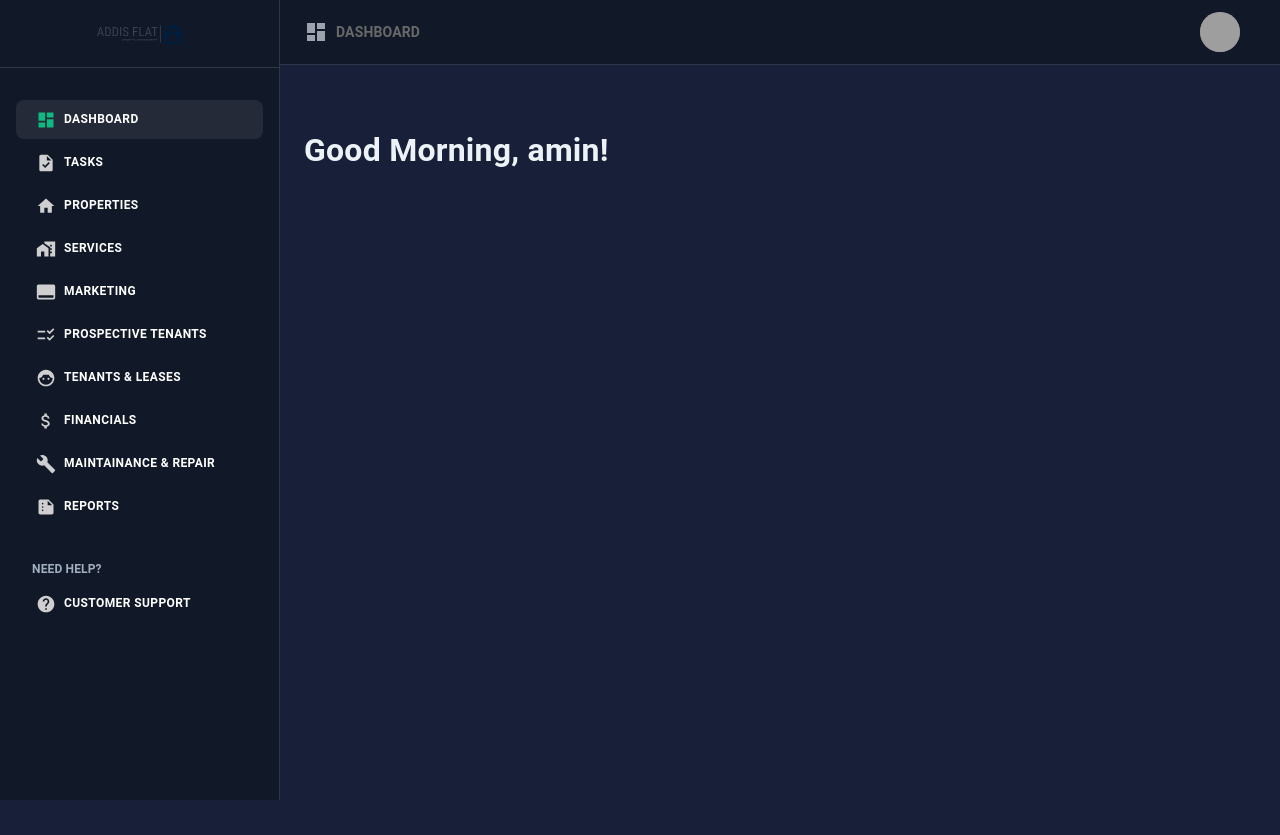
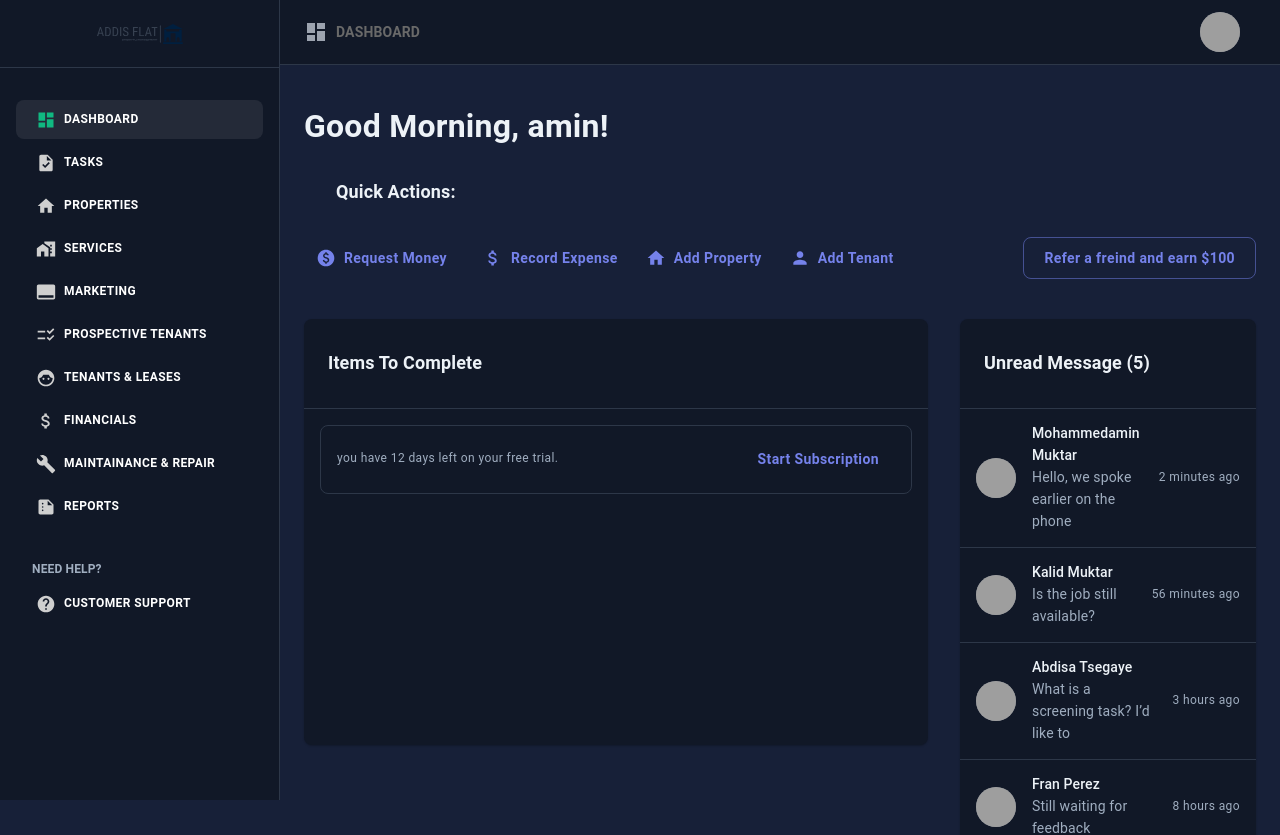
Before and after one commit to omni-saas/addis-flat, a Next.js app: page /dashboard in a window 1280 px wide. Shown: the top 835 px of the page. Before the commit the page ends 800 px from the top, so only its background shows below. Built offline with nearby package versions, Linux system fonts and the light colour scheme; no server answers; grey boxes are pictures that could not be loaded.

Commit message:
dashboard landing page overview with unread messages

```diff
--- a/app/dashboard/page.tsx
+++ b/app/dashboard/page.tsx
@@ -1,7 +1,13 @@
 'use client'
 
-import { Box, Container, Typography } from "@mui/material";
-
+import { Box, Button, Container, Grid, Typography } from "@mui/material";
+import PaidIcon from '@mui/icons-material/Paid';
+import AttachMoneyIcon from '@mui/icons-material/AttachMoney';
+import HomeIcon from '@mui/icons-material/Home';
+import PersonIcon from '@mui/icons-material/Person';
+import ItemToComplete from "@/components/dashboard-overview/items-to-complete";
+import UnreadMessage from "@/components/dashboard-overview/unread-message";
+import MaintainanceRequest from "@/components/dashboard-overview/maintenance-request";
 
 export default function Dashboard() {
   return (
@@ -9,11 +15,81 @@ export default function Dashboard() {
       component="main"
       sx={{
         flexGrow: 1,
-        py:8
+        py:5
       }}
     >
       <Container maxWidth="xl">
         <Typography variant="h4"> Good Morning, amin! </Typography>
+        <Box sx={{
+          p:4,
+        }}>
+          <Typography variant="h6">
+            Quick Actions:
+          </Typography>
+        </Box>
+        <Grid container justifyContent="space-between" spacing={4} sx={{mb:5}}>
+          <Grid item>
+              <Box
+              sx={{
+                m:-1,
+                // mt:3
+              }}
+            >
+              <Button
+              startIcon={<PaidIcon fontSize="medium" />}
+              sx={{ m:1 }}
+              >
+                Request Money
+              </Button>
+              <Button
+                startIcon={<AttachMoneyIcon fontSize="medium" />}
+              >
+                Record Expense
+              </Button>
+              <Button
+              startIcon={<HomeIcon fontSize="medium"/>}
+              >
+                Add Property
+              </Button>
+              <Button
+              startIcon={<PersonIcon fontSize="medium"/>}
+              >
+                Add Tenant
+              </Button>
+            </Box>
+          </Grid>
+          <Grid item>
+            <Button variant="outlined">
+              Refer a freind and earn $100
+            </Button>
+          </Grid>
+        </Grid>
+        <Grid container spacing={4}>
+              <Grid
+                item
+                md={8}
+                xs={12}
+              >
+                <ItemToComplete />
+              </Grid>
+              <Grid
+                item
+                md={4}
+                xs={12}
+              >
+                <UnreadMessage />
+                <MaintainanceRequest />
+              </Grid>
+        </Grid>
+        <Grid container spacing={4}>
+              <Grid
+                item
+                md={8}
+                xs={12}
+              >
+
+              </Grid>
+        </Grid>
       </Container>
     </Box>
   );
--- /dev/null
+++ b/components/dashboard-overview/items-to-complete.tsx
@@ -0,0 +1,46 @@
+import { Box, Button, Card, CardHeader, Divider, Typography } from "@mui/material";
+import { type FC } from "react";
+
+
+
+const ItemToComplete:FC = () =>{
+  return (
+    <Card>
+      <CardHeader
+        title="Items To Complete"
+      />
+      <Divider />
+        <Box
+          sx={{
+            height:336,
+            minWidth:500,
+            p:2
+          }}
+        >
+          <Card
+              variant="outlined"
+            >
+            <Box
+              sx={{
+                alignItems:'center',
+                display:'flex',
+                justifyContent:'space-between',
+                flexWrap:'wrap',
+                px:2,
+                py:1.5
+              }}
+            >
+                <Typography color="textSecondary" variant="caption">
+                  you have 12 days left on your free trial.
+                </Typography>
+                <Button>
+                  Start Subscription
+                </Button>
+            </Box>
+          </Card>
+        </Box>
+    </Card>
+  );
+}
+
+export default ItemToComplete;
--- /dev/null
+++ b/components/dashboard-overview/maintenance-request.tsx
@@ -0,0 +1,21 @@
+import { Card, CardHeader, Divider, } from '@mui/material';
+import type { FC } from 'react';
+
+
+
+
+const MaintainanceRequest:FC=()=>{
+  return (
+    <>
+
+    <Card>
+      <CardHeader
+        title={`Maintainance Request`}
+      />
+      <Divider />
+
+    </Card>
+    </>
+  );
+}
+export default MaintainanceRequest;
--- /dev/null
+++ b/components/dashboard-overview/unread-message.tsx
@@ -0,0 +1,84 @@
+import { Avatar, Box, Button, Card, CardHeader, Divider, List, ListItem, ListItemAvatar, ListItemText, Typography } from '@mui/material';
+import type { FC } from 'react';
+import { messages } from '@/fake-api/message';
+import { formatDistanceToNowStrict } from 'date-fns';
+
+
+
+
+const UnreadMessage:FC=()=>{
+  return (
+    <>
+    <Card sx={{
+      mb:5
+    }}>
+      <CardHeader
+        title={`Unread Message (${messages.length})`}
+      />
+      <Divider />
+        <List disablePadding>
+        {messages.map((message, index) => (
+        <ListItem
+          divider={index + 1 < messages.length}
+          key={message.id}
+        >
+          <ListItemAvatar>
+            <Avatar src={message.avatar} />
+          </ListItemAvatar>
+          <ListItemText
+            disableTypography
+            primary={(
+              <Box
+                sx={{
+                  alignItems: 'center',
+                  display: 'flex'
+                }}
+              >
+                <Typography variant="subtitle2">
+                  {message.fullName}
+                </Typography>
+                {message.unread && (
+                  <Box
+                    sx={{
+                      backgroundColor: 'primary.main',
+                      borderRadius: '50%',
+                      height: 8,
+                      ml: 1,
+                      width: 8
+                    }}
+                  />
+                )}
+              </Box>
+            )}
+            secondary={(
+              <Typography
+                color="textSecondary"
+                variant="body2"
+              >
+                {message.content}
+              </Typography>
+            )}
+            sx={{ pr: 2 }}
+          />
+          <Typography
+            color="textSecondary"
+            sx={{ whiteSpace: 'nowrap' }}
+            variant="caption"
+          >
+            {formatDistanceToNowStrict(message.date, { addSuffix: true })}
+          </Typography>
+        </ListItem>
+      ))}
+        </List>
+    </Card>
+    {/* <Card>
+      <CardHeader
+        title={`Maintainance Request`}
+      />
+      <Divider />
+
+    </Card> */}
+    </>
+  );
+}
+export default UnreadMessage;
--- /dev/null
+++ b/fake-api/message.tsx
@@ -0,0 +1,44 @@
+import { formatDistanceToNowStrict,subHours,subMinutes } from 'date-fns';
+import { Message } from '@/types/message';
+export const messages: Message[] = [
+  {
+    id: 'b91cbe81ee3efefba6b915a7',
+    content: 'Hello, we spoke earlier on the phone',
+    date: subMinutes(new Date(), 2),
+    avatar: '/static/mock-images/avatars/avatar-alcides_antonio.png',
+    fullName: 'Mohammedamin Muktar',
+    unread: true
+  },
+  {
+    id: 'de0eb1ac517aae1aa57c0b7e',
+    content: 'Is the job still available?',
+    date: subMinutes(new Date(), 56),
+    avatar: '/static/mock-images/avatars/avatar-marcus_finn.png',
+    fullName: 'Kalid Muktar',
+    unread: false
+  },
+  {
+    id: '38e2b0942c90d0ad724e6f40',
+    content: 'What is a screening task? I’d like to',
+    date: subHours(subMinutes(new Date(), 23), 3),
+    avatar: '/static/mock-images/avatars/avatar-carson_darrin.png',
+    fullName: 'Abdisa Tsegaye',
+    unread: false
+  },
+  {
+    id: '467505f3356f25a69f4c4890',
+    content: 'Still waiting for feedback',
+    date: subHours(subMinutes(new Date(), 6), 8),
+    avatar: '/static/mock-images/avatars/avatar-fran_perez.png',
+    fullName: 'Fran Perez',
+    unread: false
+  },
+  {
+    id: '7e6af808e801a8361ce4cf8b',
+    content: 'Need more information about current campaigns',
+    date: subHours(subMinutes(new Date(), 18), 10),
+    avatar: '/static/mock-images/avatars/avatar-jie_yan_song.png',
+    fullName: 'Bruce lee',
+    unread: false
+  }
+];
--- a/package.json
+++ b/package.json
@@ -18,6 +18,7 @@
     "@reduxjs/toolkit": "^1.9.7",
     "async-mutex": "^0.4.0",
     "classnames": "^2.3.2",
+    "date-fns": "^2.30.0",
     "formik": "^2.4.5",
     "next": "14.0.1",
     "react": "^18",
--- /dev/null
+++ b/types/message.tsx
@@ -0,0 +1,8 @@
+export type Message = {
+  id:string;
+  content: string;
+  date: Date;
+  avatar: string;
+  fullName:string;
+  unread?: boolean;
+}
```
Also changed, not shown: 1 other file (tests, documents, lock files or other folders).
